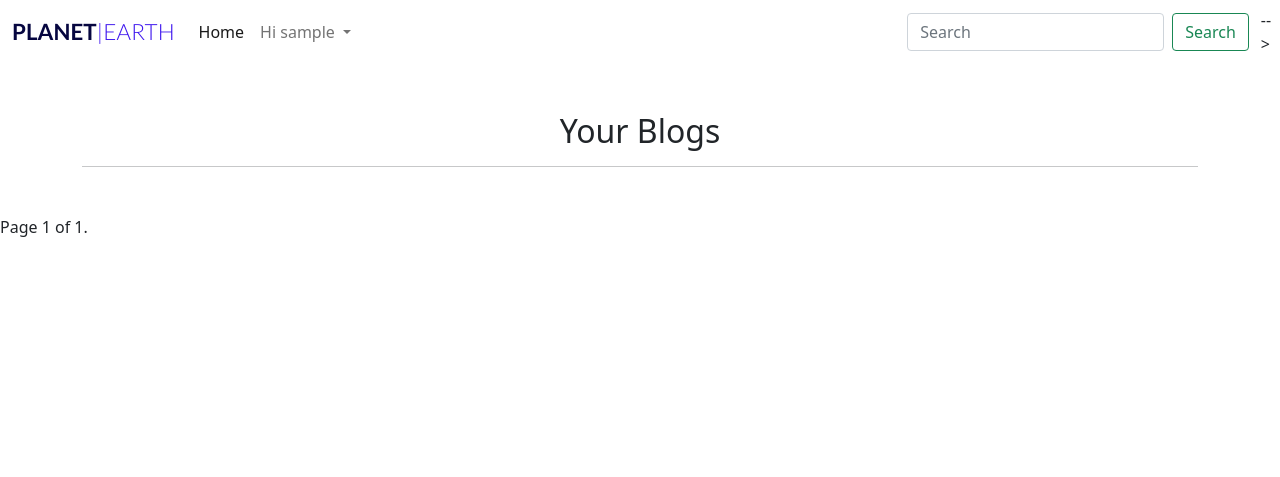
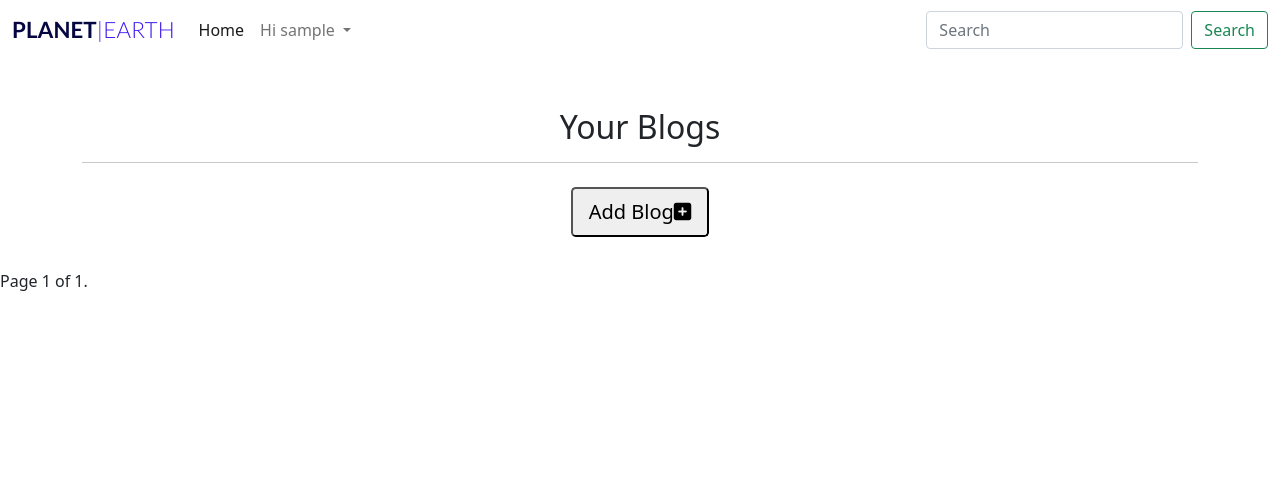
Before and after one commit to Lee-moran/Planet_Earth, a Django app: page /your_blogs in a window 1280 px wide. Shown: the top 477 px of the page. Run offline with Django 3.2, Linux system fonts and the light colour scheme; the visitor is signed in with stand-in values (Sample User, id 1); data that the repository does not hold is empty; some libraries are stand-ins or nearby versions.

Commit message:
add-blogs.html created a button to allow user to create and publish a blog

```diff
--- a/blog/urls.py
+++ b/blog/urls.py
@@ -6,4 +6,5 @@ urlpatterns = [
     path('<slug:slug>/', views.PostDetail.as_view(), name='post_detail'),
     path('like/<slug:slug>', views.PostLike.as_view(), name='post_like'),
     path('your_blogs', views.YourBlogs.as_view(), name='your_blogs'),
+    path('add_blogs', views.AddBlog.as_view(), name='add_blogs'),
 ]
--- a/blog/views.py
+++ b/blog/views.py
@@ -1,9 +1,11 @@
-from django.shortcuts import render, get_object_or_404, reverse
+from django.shortcuts import render, get_object_or_404, reverse, redirect
 from django.views import generic, View
 from django.http import HttpResponseRedirect
+from django.views.generic import UpdateView
 from .models import Post
-from .forms import CommentForm
+from .forms import CommentForm, BlogForm
 from django.core.paginator import Paginator
+from django.utils.text import slugify
 
 # Create your views here.
 
@@ -95,3 +97,36 @@ class YourBlogs(View):
         page_number = request.GET.get('page')
         page_obj = paginator.get_page(page_number)
         return render(request, 'your_blogs.html', {'page_obj': page_obj,})
+
+
+class AddBlog(View):
+
+    def get(self, request):
+        """
+        What happens for a GET request
+        """
+        return render(request, "add_blogs.html", {"blog_form": BlogForm()})
+
+    def post(self, request):
+        """
+        What happens for a POST request
+        """
+        blog_form = BlogForm(request.POST, request.FILES)
+
+        if blog_form.is_valid():
+            blog = blog_form.save(commit=False)
+            blog.author = request.user
+            blog.slug = slugify('-'.join([blog.title, str(blog.author)]), allow_unicode=False)
+            blog.save()
+            return redirect('your_blogs')
+        else:
+            # create message error
+            blog_form = BlogForm()
+
+        return render(
+            request,
+            "add_blogs.html",
+            {
+                 "blog_form": blog_form
+            },
+        )
--- a/templates/base.html
+++ b/templates/base.html
@@ -62,7 +62,7 @@
                 </ul>
                 <form class="d-flex">
                   <input class="form-control me-2" type="search" placeholder="Search" aria-label="Search">
-                  <button class="btn btn-outline-success" type="submit">Search</button>
+                  <button class="btn btn-outline-success" type="submit"> Search </button>
                 </form>
               </div>
             </div>
@@ -91,7 +91,7 @@
                     ONE|PLANET
                 </span> -->
 
-            </div> -->
+            </div>
         </div>
     </nav>
     <div class="container">
--- a/templates/your_blogs.html
+++ b/templates/your_blogs.html
@@ -1,19 +1,22 @@
 {% extends "base.html" %}
+
 {% block content %}
+
 {% load static %}
-{% load crispy_forms_tags %}
 
 <div class="container">
     <div class="row">
         <div class="col-12 text-center mt-5">
-            <h2>Your Blogs</h2>
+            <h2>Your Blogs </h2>
             <hr>
         </div>
         <div class="col-12 text-center mt-2">
-
+            <a href="{% url 'add_blogs' %}"><button class="btn-lg btn-blue mb-2" >Add Blog<i class="fas fa-plus-square ml-3"></i></button></a>
         </div>
     </div>
 </div>
+
+
 <div class="container-fluid">
     <div class="row">
         <div class="col-12 mt-4">
@@ -21,7 +24,7 @@
                 {% for post in page_obj %}
                 <div class="col-md-4">
                     <div class="card border-0 mb-4 all-recipes-cards">
-                        <a href="{% url 'blog_details' post.slug %}" class="text-decoration-none text-reset">
+                        <a href="" class="text-decoration-none text-reset">
                             <div class="card-body">
                                 <div class="image-container">
                                 {% if "placeholder" in post.image.url %}
@@ -40,7 +43,7 @@
                         <div class="text-center">
                             <!-- EDIT & DELETE BUTTONS -->
                             <span>
-                            <a href="{% url 'edit_blogs' post.id %}"><button class="btn-sm btn-success ">Edit</button></a></span>
+                            <a href=""><button class="btn-sm btn-success ">Edit</button></a></span>
                             <span>
                             <button type="button" class="btn-sm btn-danger" data-toggle="modal" data-target="#deleteModal{{post.id}}">Delete</button>
                             </span>
@@ -53,12 +56,12 @@
                          <button type="button" class="close" data-dismiss="modal">&times;</button>
                       </div>
                       <div class="modal-body">
-                         <h4>Are you sure you want to delete the Blog {{ post.title }}?</h4>
+                         <h4>Are you sure you want to delete the recipe {{ post.title }}?</h4>
                          <p>This action cannot be undone.</p>
                       </div>
                       <div class="modal-footer">
                          <button type="button" class="btn btn-secondary" data-dismiss="modal">Cancel</button>
-                         <a href="{% url 'delete_blog' post.id %}" class="btn btn-danger">Delete</a>
+                         <a href="" class="btn btn-danger">Delete</a>
                       </div>
                    </div>
                 </div>
@@ -74,5 +77,9 @@
         </div>
     </div>
 </div>
+
+
 {% include "pagination.html" %}
+
+
 {%endblock%}
```
Also changed, not shown: blog/forms.py (+23 -1 lines), templates/add_blogs.html (added, +30 -0 lines), static/css/style.css (line endings or trailing spaces).
